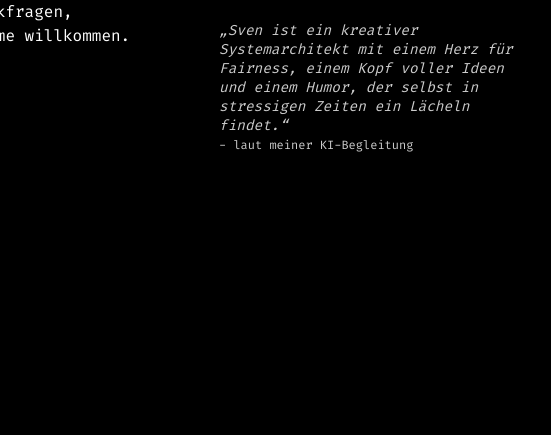
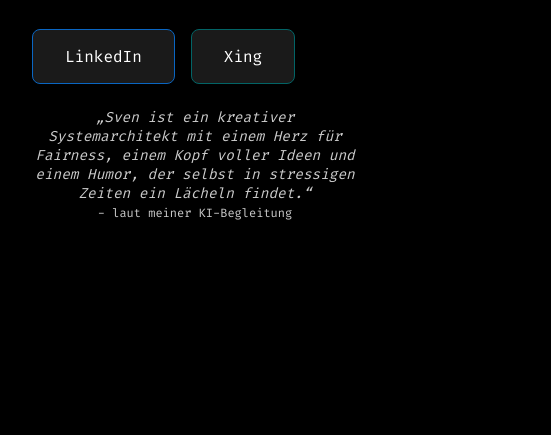
Before and after one commit to sven-fechner/sven-fechner.github.io, an Eleventy site: page src/pages/contact.html in a window 390 px wide. Shown: the part 409-844 px from the top of the page, 551 px wide, since content can reach past the window. Built offline with nearby package versions, Linux system fonts and the light colour scheme; Eleventy itself is replaced by a stand-in of ours; files that its build step writes are made by us from their sources.

Commit message:
Added: Design fuer mobile Variante

```diff
--- a/docs/static/styles/contact.css
+++ b/docs/static/styles/contact.css
@@ -86,3 +86,15 @@
 .xing {
   border-color: #026466;
 }
+
+/* --- Nur fuer mobile Variante --- */
+@media (max-width: 768px) {
+  .contact-layout {
+    flex-direction: column;
+    gap: 2rem;
+  }
+
+  .ai-quote {
+    text-align: center;
+  }
+}
--- a/src/static/styles/contact.css
+++ b/src/static/styles/contact.css
@@ -86,3 +86,15 @@
 .xing {
   border-color: #026466;
 }
+
+/* --- Nur fuer mobile Variante --- */
+@media (max-width: 768px) {
+  .contact-layout {
+    flex-direction: column;
+    gap: 2rem;
+  }
+
+  .ai-quote {
+    text-align: center;
+  }
+}
```
